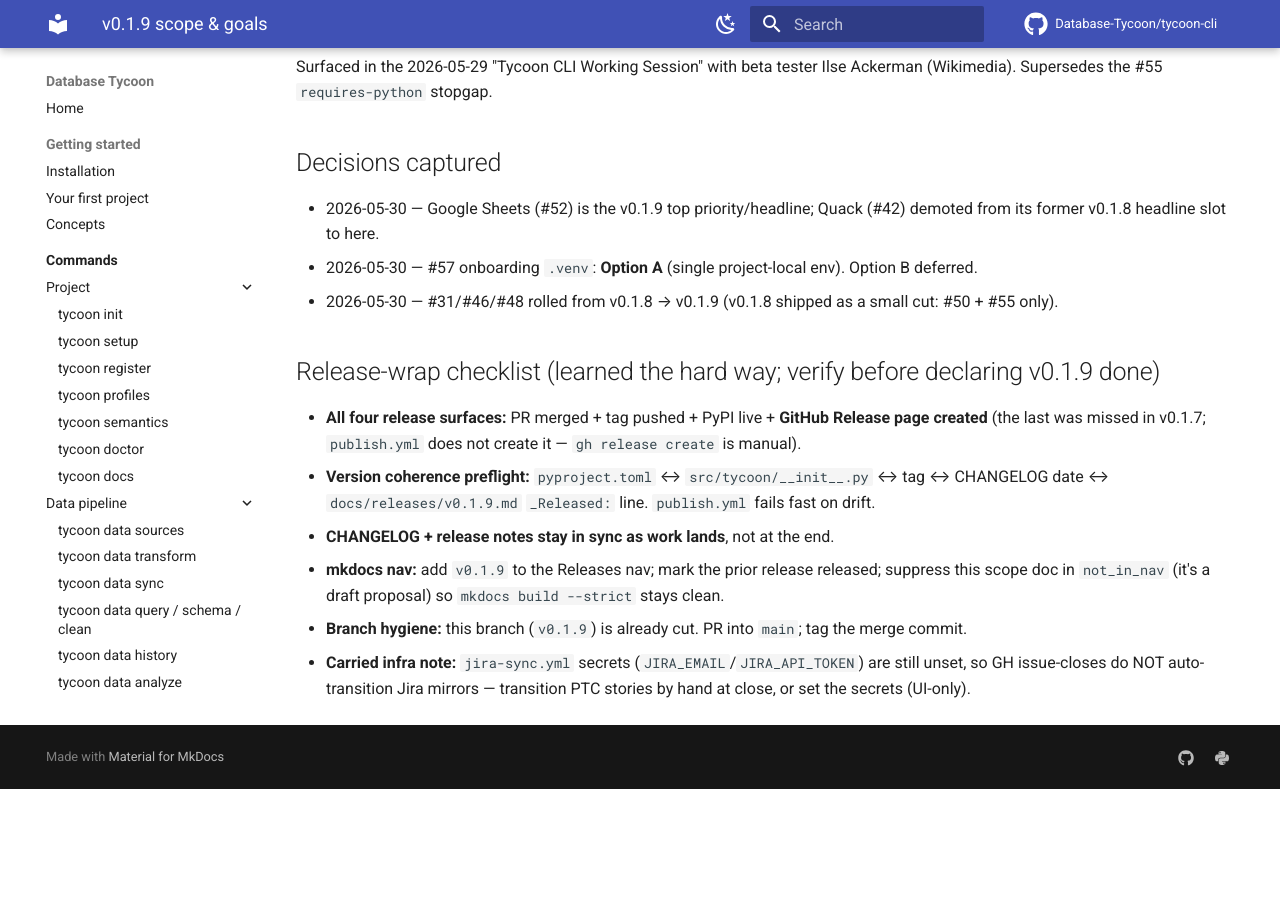
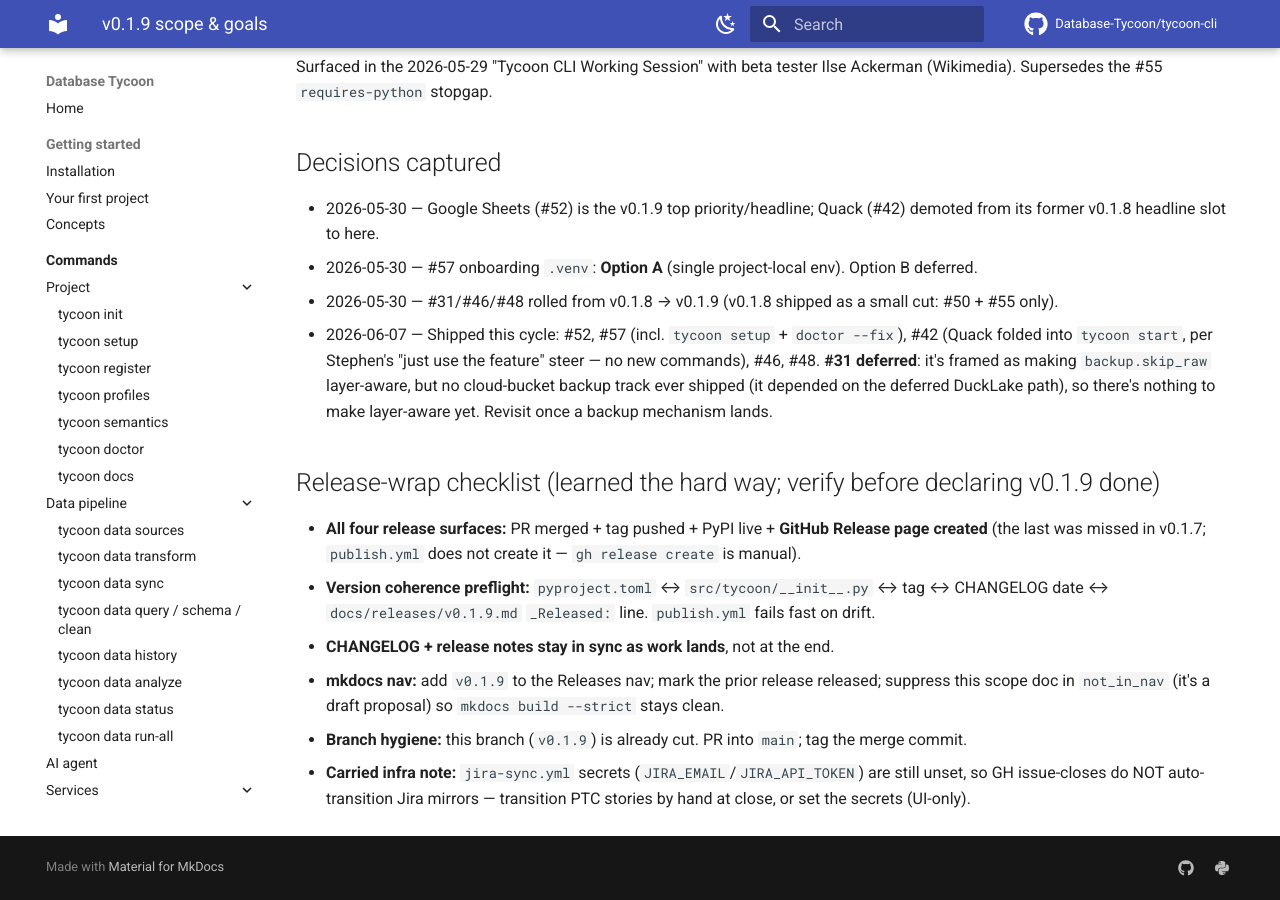
Before and after one commit to Database-Tycoon/tycoon-cli, an MkDocs documentation site: the page built from docs/proposals/v0.1.9-scope.md, in a window 1280 px wide and 900 px high, scrolled down 1911 px. Built offline with MkDocs 1.6.1 and Material for MkDocs 9.7.7, drawn with Linux system fonts in a browser that asks for light colours; comment, search, counter and statistics services are not loaded; before the commit the page ends 2700 px from its top, so only the background shows below that.

Commit message:
docs(v0.1.9): record #31 backup deferral + cycle status
#31 (layer-granular backup) is framed as making an existing backup.skip_raw
mechanism layer-aware, but no cloud-bucket backup track ever shipped (it
depended on the deferred DuckLake path) — there's nothing to make layer-aware
yet. Document the deferral in the release notes, scope proposal decisions, and
CHANGELOG header, and reflect that #52/#57/#42/#46/#48 landed this cycle.

Co-Authored-By: Claude Opus 4.8 (1M context) <noreply@anthropic.com>

```diff
--- a/docs/proposals/v0.1.9-scope.md
+++ b/docs/proposals/v0.1.9-scope.md
@@ -48,6 +48,7 @@ Surfaced in the 2026-05-29 "Tycoon CLI Working Session" with beta tester Ilse Ac
 - 2026-05-30 — Google Sheets (#52) is the v0.1.9 top priority/headline; Quack (#42) demoted from its former v0.1.8 headline slot to here.
 - 2026-05-30 — #57 onboarding `.venv`: **Option A** (single project-local env). Option B deferred.
 - 2026-05-30 — #31/#46/#48 rolled from v0.1.8 → v0.1.9 (v0.1.8 shipped as a small cut: #50 + #55 only).
+- 2026-06-07 — Shipped this cycle: #52, #57 (incl. `tycoon setup` + `doctor --fix`), #42 (Quack folded into `tycoon start`, per Stephen's "just use the feature" steer — no new commands), #46, #48. **#31 deferred**: it's framed as making `backup.skip_raw` layer-aware, but no cloud-bucket backup track ever shipped (it depended on the deferred DuckLake path), so there's nothing to make layer-aware yet. Revisit once a backup mechanism lands.
 
 ## Release-wrap checklist (learned the hard way; verify before declaring v0.1.9 done)
 
```
Also changed, not shown: CHANGELOG.md (+2 -1 lines).
